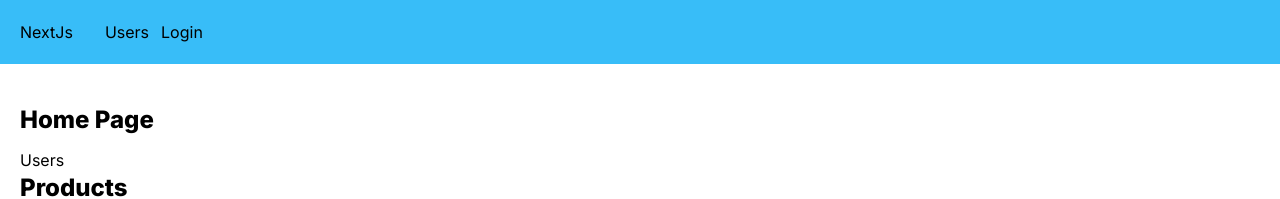
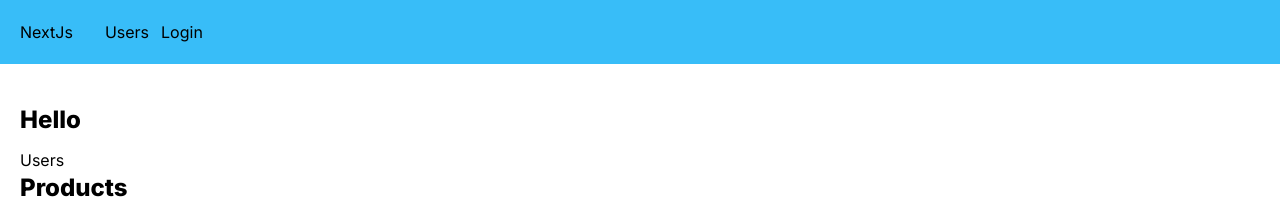
Before and after one commit to MnguniMj/next-app, a Next.js app: page / in a window 1280 px wide. Shown: the top 199 px of the page. Built offline with nearby package versions, Linux system fonts and the light colour scheme; no server answers.

Commit message:
using server session in auth v5

```diff
--- a/app/page.tsx
+++ b/app/page.tsx
@@ -1,11 +1,13 @@
-import Image from "next/image";
 import Link from "next/link";
 import Products from "./components/Products";
+import { auth } from "@/auth";
 
-export default function Home() {
+export default async function Home() {
+  const session = await auth();
+
   return (
     <main>
-      <h1>Home Page</h1>
+      <h1>Hello {session && session.user!.name} </h1>
       <Link href="/users">Users</Link>
       <Products />
     </main>
```
